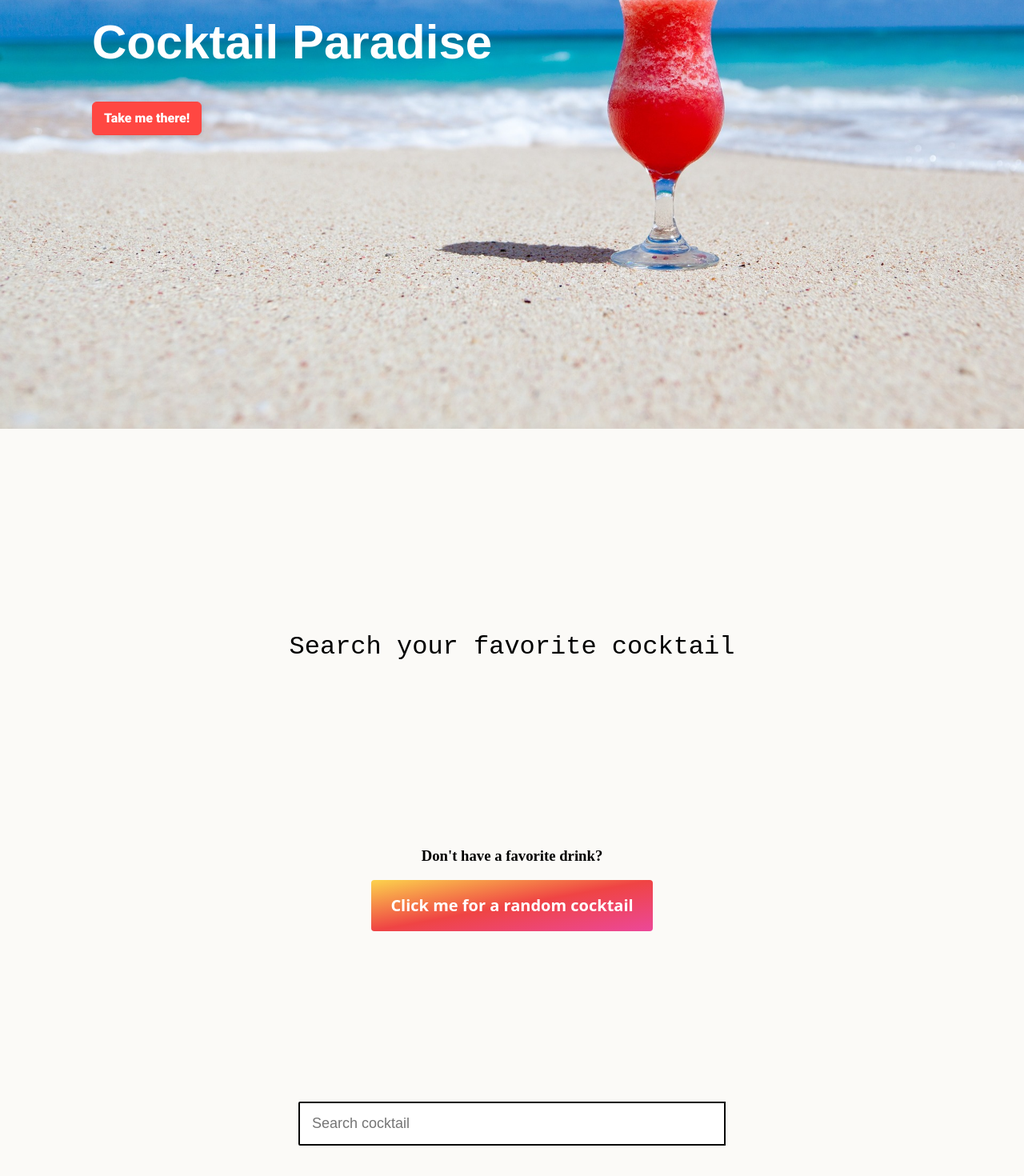
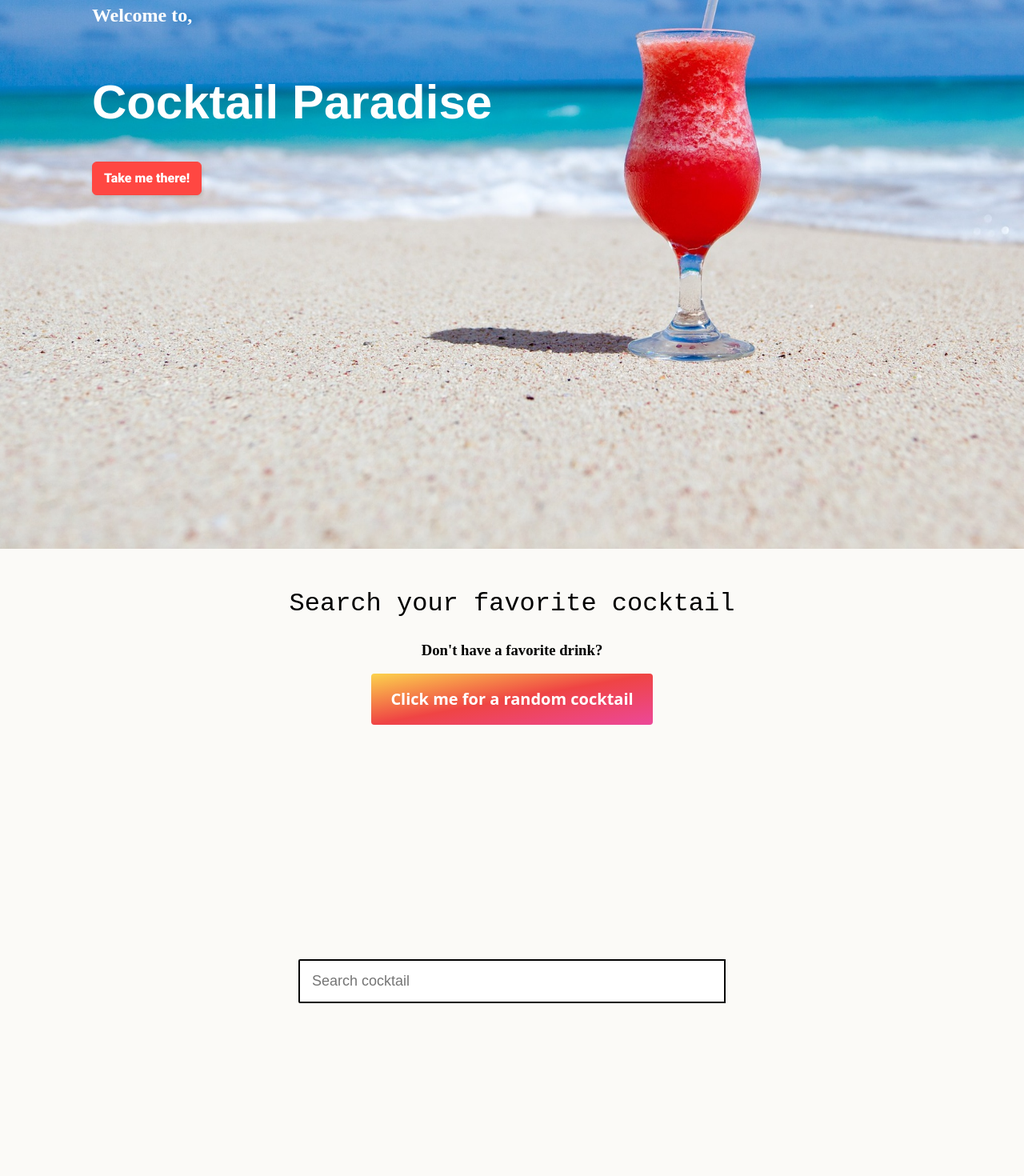
Before and after one commit to kbrandt123/Cocktail-Menu, a React (Create React App) app: page / in a window 1280 px wide. Shown: the part 314-1784 px from the top of the page at 80% size. Built offline with nearby package versions, Linux system fonts and the light colour scheme.

Commit message:
added styles and random generator button

```diff
--- a/src/App.css
+++ b/src/App.css
@@ -6,7 +6,7 @@ body {
 .image-div {
   display: flex;
   width: auto;
-  height: 850px;
+  height: 1000px;
   flex-direction: column;
   justify-content: center;
   align-items: flex-start;
--- a/src/components/SearchBar.css
+++ b/src/components/SearchBar.css
@@ -27,6 +27,7 @@
   justify-content: center;
   align-items: center;
   width: 100%;
+  height: 800px;
 }
 
 .search-container {
@@ -35,7 +36,6 @@
   flex-direction: column;
   width: 100%;
   height: 100%;
-  justify-content: space-evenly;
 }
 
 .btn-container {
@@ -132,7 +132,7 @@ ul:hover {
 
 .search-div {
   display: flex;
-  height: 1050px;
+  height: 800px;
   width: 100%;
   margin-top: 50px;
   padding-top: 0px;
```
